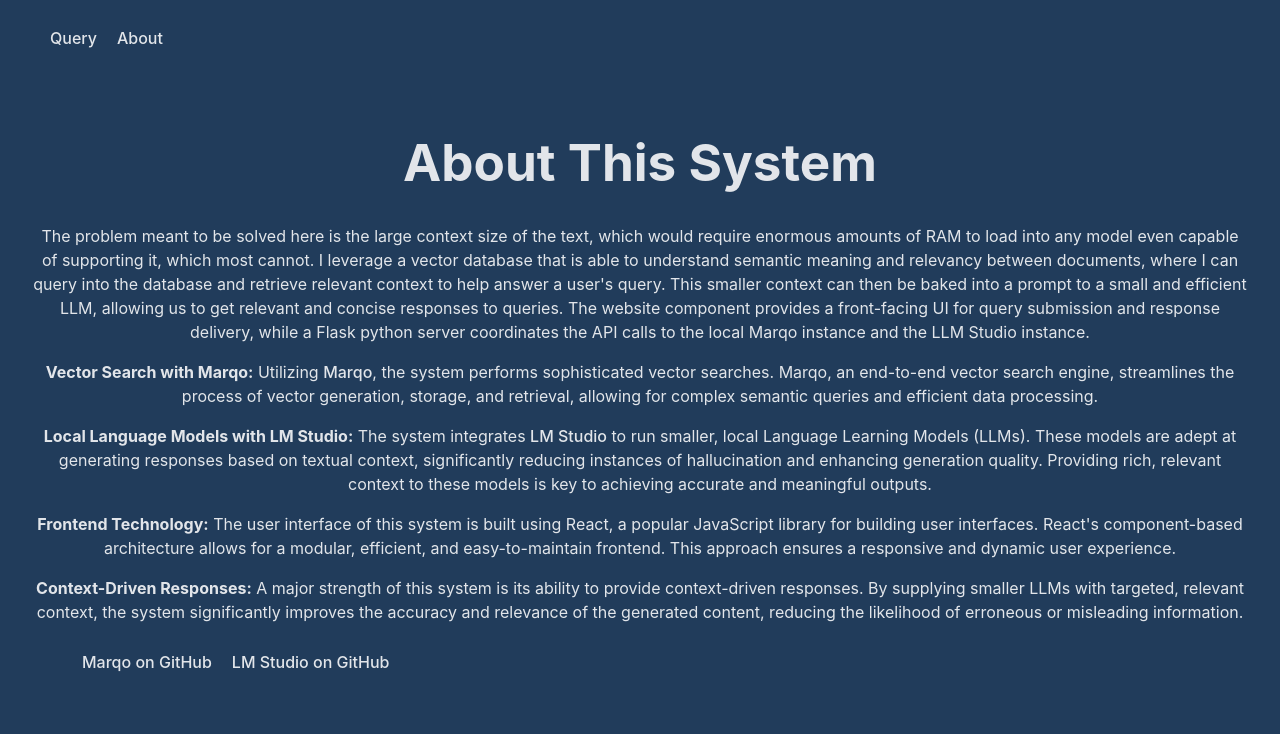
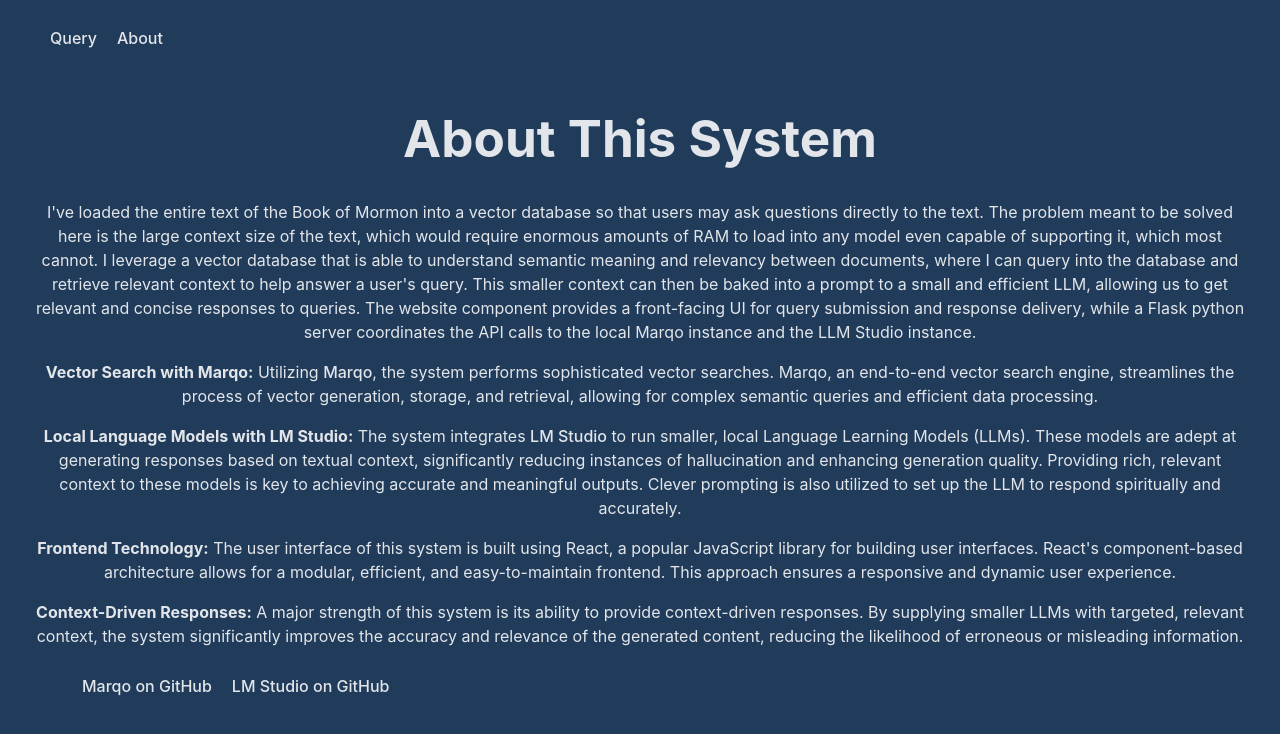
Before and after one commit to dan-dean/Semantic-Vector-DatabaseLLM, a React (Vite) app in the folder db-llm/: page /about in a window 1280 px wide. Shown: the top 734 px of the page. Built offline with nearby package versions, Linux system fonts and the light colour scheme.

Commit message:
Added contextually correct info

```diff
--- a/db-llm/src/About.jsx
+++ b/db-llm/src/About.jsx
@@ -3,16 +3,18 @@
 		<div>
 			<h1>About This System</h1>
 			<p>
-				The problem meant to be solved here is the large context size of the
-				text, which would require enormous amounts of RAM to load into any model
-				even capable of supporting it, which most cannot. I leverage a vector
-				database that is able to understand semantic meaning and relevancy
-				between documents, where I can query into the database and retrieve
-				relevant context to help answer a user's query. This smaller context can
-				then be baked into a prompt to a small and efficient LLM, allowing us to
-				get relevant and concise responses to queries. The website component
-				provides a front-facing UI for query submission and response delivery,
-				while a Flask python server coordinates the API calls to the local Marqo
+				I've loaded the entire text of the Book of Mormon into a vector database
+				so that users may ask questions directly to the text. The problem meant
+				to be solved here is the large context size of the text, which would
+				require enormous amounts of RAM to load into any model even capable of
+				supporting it, which most cannot. I leverage a vector database that is
+				able to understand semantic meaning and relevancy between documents,
+				where I can query into the database and retrieve relevant context to
+				help answer a user's query. This smaller context can then be baked into
+				a prompt to a small and efficient LLM, allowing us to get relevant and
+				concise responses to queries. The website component provides a
+				front-facing UI for query submission and response delivery, while a
+				Flask python server coordinates the API calls to the local Marqo
 				instance and the LLM Studio instance.
 			</p>
 			<p>
@@ -43,7 +45,8 @@
 				adept at generating responses based on textual context, significantly
 				reducing instances of hallucination and enhancing generation quality.
 				Providing rich, relevant context to these models is key to achieving
-				accurate and meaningful outputs.
+				accurate and meaningful outputs. Clever prompting is also utilized to
+				set up the LLM to respond spiritually and accurately.
 			</p>
 			<p>
 				<strong>Frontend Technology:</strong> The user interface of this system
--- a/db-llm/src/Query.jsx
+++ b/db-llm/src/Query.jsx
@@ -105,7 +105,7 @@
 
 	return (
 		<div>
-			<h1>LLM Database Query Interface</h1>
+			<h1>Book of Mormon Database LLM</h1>
 			<textarea
 				value={userInput}
 				onChange={handleInputChange}
```
